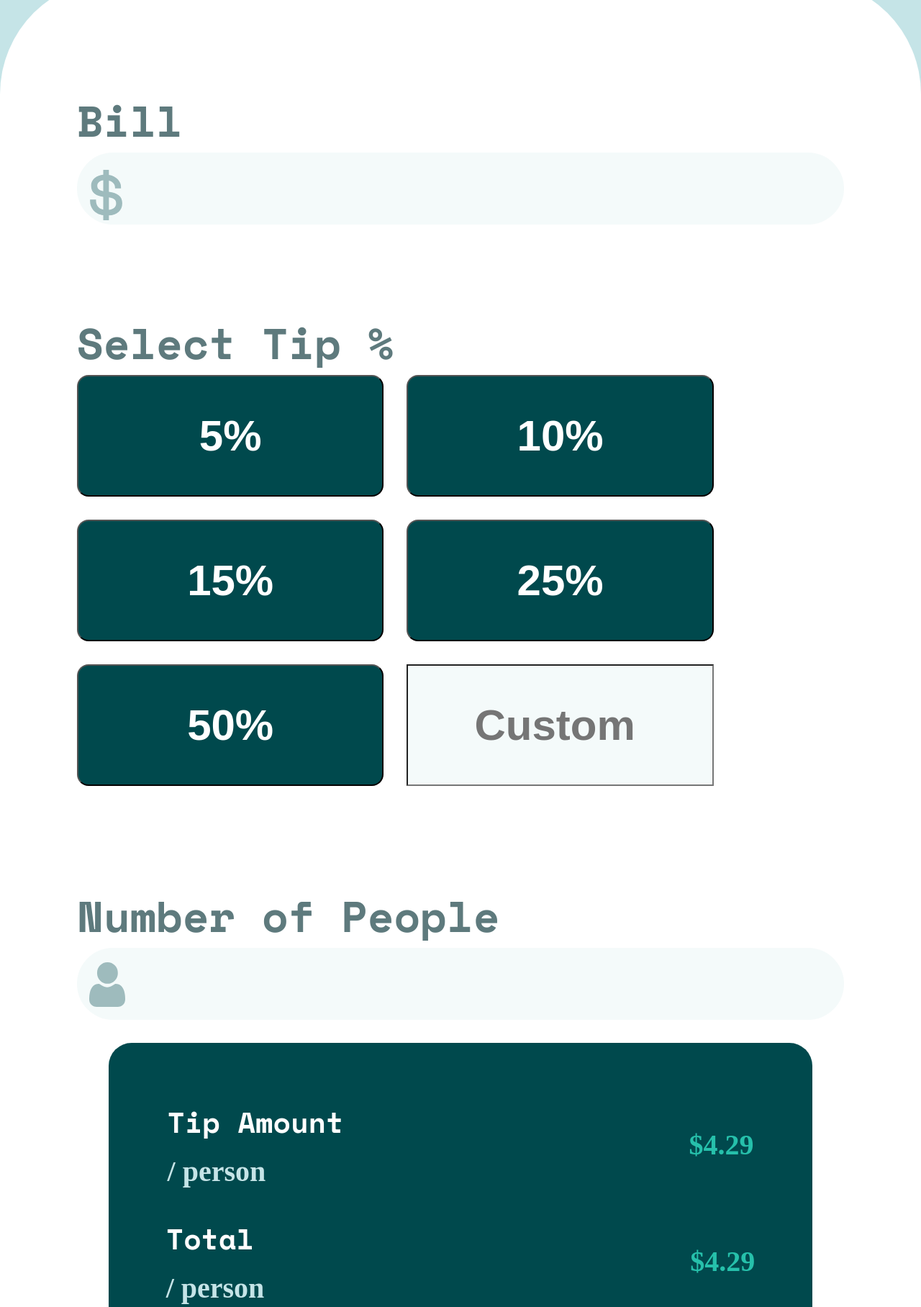
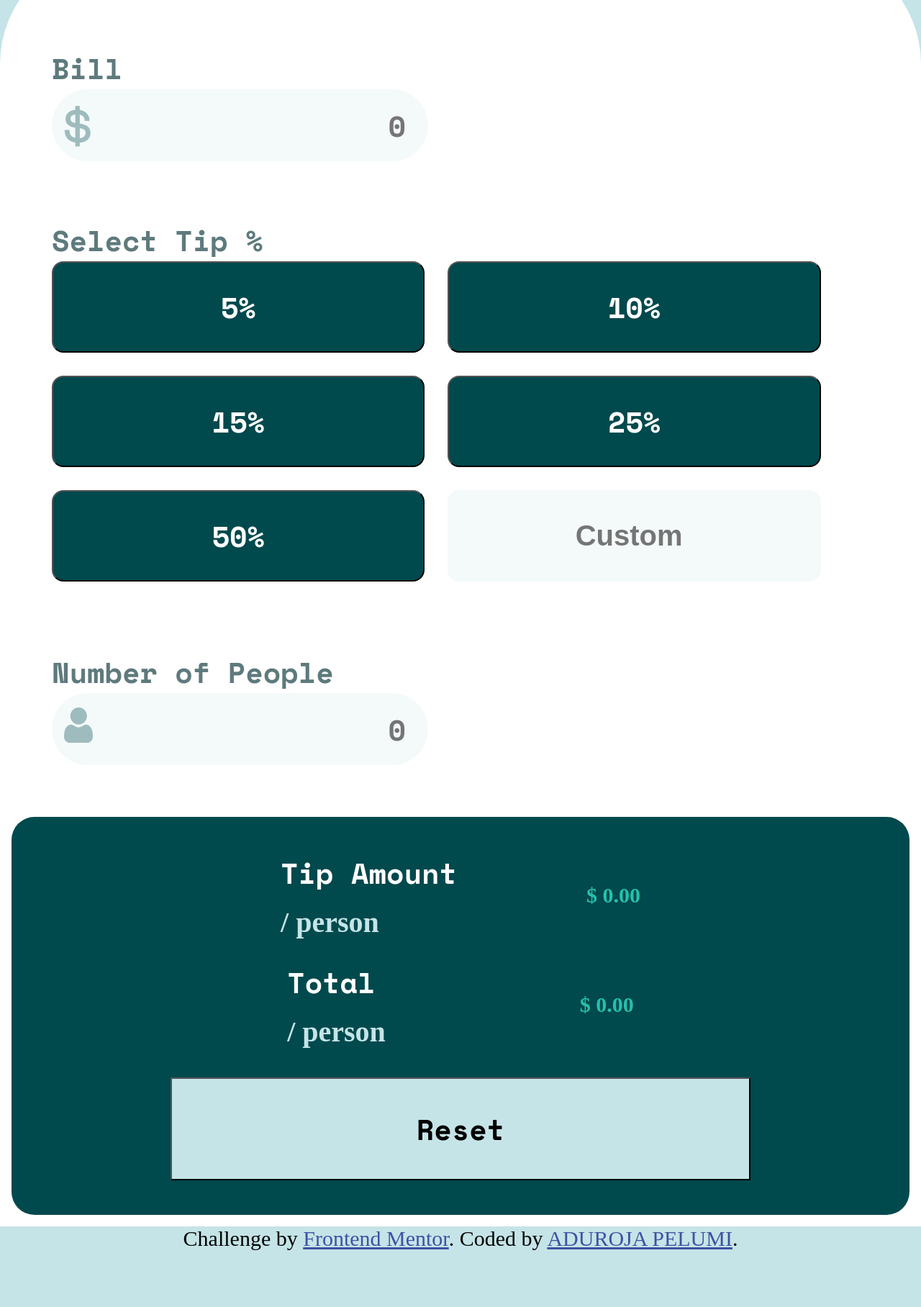
Before and after one commit to Tolaniii7/tip-calculator, a plain HTML site: page index.html in a window 1280 px wide. Shown: the part 413-2229 px from the top of the page at 72% size. After the commit the page ends 2151 px from the top, so only its background shows below. Drawn offline with nearby package versions, Linux system fonts and the light colour scheme.

Commit message:
made few changes to my js

```diff
--- a/index.html
+++ b/index.html
@@ -17,7 +17,7 @@
     <!-- Feel free to remove these styles or customise in your own stylesheet 👍 -->
     <style>
       .attribution {
-        font-size: 60px;
+        font-size: 30px;
         text-align: center;
       }
       .attribution a {
@@ -29,11 +29,13 @@
     <div class="logo"><img src="images/logo.svg" width="30%" alt="" /></div>
     <div class="container">
       <div class="article">
-        <header>
-          <p class="headers">Bill</p>
+        <p class="headers">Bill</p>
 
-          <input type="number" class="input--bill input--bill__1" />
-        </header>
+        <input
+          type="number"
+          class="input--bill input--bill__1"
+          placeholder="0"
+        />
 
         <div class="container-box">
           <p class="headers">Select Tip %</p>
@@ -48,11 +50,13 @@
           </div>
         </div>
 
-        <div>
-          <p class="headers">Number of People</p>
+        <p class="headers">Number of People</p>
 
-          <input type="number" class="input--bill input--bill__2" />
-        </div>
+        <input
+          type="number"
+          class="input--bill input--bill__2"
+          placeholder="0"
+        />
       </div>
 
       <main>
--- a/script.js
+++ b/script.js
@@ -8,18 +8,30 @@ const btnReset = document.querySelector(".button-reset");
 const tips = document.querySelectorAll(".tip-percentages");
 const customInputTips = document.querySelector(".tip-custom");
 
-let billValue = 0.0;
-let peopleValue = 1;
+let billValue = 0;
+let peopleValue = 0;
+labelAmt.textContent = `$ ${(0).toFixed("2")}`;
+labelTotal.textContent = `$ ${(0).toFixed("2")}`;
+
+const peopleInputFun = function () {
+  peopleValue = peopleInput.value;
+  if (!peopleValue) {
+    peopleInput.style.border = "2px solid red";
+  }
+};
 
 const calcTip = function (tipValue, customValue) {
   billValue = parseFloat(billInput.value);
   peopleValue = parseFloat(peopleInput.value);
 
-  if (peopleValue >= 1) {
+  if (!peopleValue) {
+    peopleInputFun();
+  } else if (peopleValue >= 1) {
     const tipAmount = (billValue * tipValue || customValue) / peopleValue;
     const total = billValue / peopleValue + tipAmount;
-    labelAmt.textContent = "$" + " " + tipAmount.toFixed(2);
-    labelTotal.textContent = "$" + " " + total.toFixed(2);
+    labelAmt.textContent = `$ ${tipAmount.toFixed("2")}`;
+    labelTotal.textContent = `$ ${total.toFixed("2")}`;
+    peopleInput.style.border = "none";
   }
 };
 
@@ -38,8 +50,6 @@ customInputTips.addEventListener("keydown", function (e) {
 });
 
 btnReset.addEventListener("click", function () {
-  labelAmt.textContent = "$" + " " + (0).toFixed(2);
-  labelTotal.textContent = "$" + " " + (0).toFixed(2);
-  billInput.value = 0.0;
-  peopleInput.value = 1;
+  labelAmt.textContent = `$ ${(0).toFixed("2")}`;
+  labelTotal.textContent = `$ ${(0).toFixed("2")}`;
 });
--- a/style.css
+++ b/style.css
@@ -13,37 +13,41 @@ body {
 .logo {
   text-align: center;
   margin-top: 2rem;
-  margin-bottom: 2em;
-  padding: 3em;
+  margin-bottom: 1em;
+  padding: 2em;
 }
 
 .container {
-  padding: 2em;
-  display: grid;
-  place-items: center;
+  width: 100%;
+  padding: 1em;
+  display: flex;
+  flex-direction: column;
   background-color: white;
   border-top-left-radius: 10em;
   border-top-right-radius: 10em;
 }
 
-/* @media only screen and (min-width: 400px) {
+/* @media only screen and (max-width: 600px) {
   .container {
-    display: grid;
-    grid-template-columns: 1fr 1fr;
+    display: flex;
+    flex-direction: column;
   }
 } */
 
-/* article {
+.article {
   width: 100%;
-} */
+  padding: 2.5em;
+  padding-left: 3.5em;
+  margin: 0 auto;
+}
 
 .input--bill {
   border: none;
   outline: none;
-  width: 100%;
+  max-width: 100%;
   height: 100px;
-  padding: 3rem;
-  font-size: 60px;
+  padding: 1rem;
+  font-size: 40px;
   border-radius: 2em;
   background-color: hsl(189, 41%, 97%);
   text-align: right;
@@ -55,48 +59,57 @@ body {
   background-image: url(images/icon-dollar.svg);
   background-repeat: no-repeat;
   background-position: 17px 20px;
-  background-size: 50px;
+  background-size: 40px;
 }
 
 .input--bill__2 {
   background-image: url(images/icon-person.svg);
   background-repeat: no-repeat;
   background-position: 17px 20px;
-  background-size: 50px;
+  background-size: 40px;
 }
 
 .headers {
-  font-size: 60px;
+  font-size: 40px;
   font-family: "Space Mono", monospace;
   padding-top: 2em;
-  font-weight: 700;
+  font-weight: bolder;
   color: hsl(186, 14%, 43%);
 }
 
 .tip__box {
   width: 100%;
   display: grid;
-  grid-template-columns: 40% 40%;
-  margin: 0 auto;
+  grid-template-columns: 45% 45%;
   gap: 2em;
   margin-bottom: 1em;
 }
 
+/* @media screen and (min-width: 400px) {
+  .tip__box {
+    display: grid;
+    grid-template-columns: 30% 30% 30%;
+  }
+} */
+
 .tip-percentages {
   background-color: hsl(183, 100%, 15%);
   color: hsl(0, 0%, 100%);
-  padding: 3rem;
+  padding: 2rem;
   border-radius: 1rem;
-  font-size: 60px;
-  font-weight: 700;
+  font-family: "Space Mono", monospace;
+  font-size: 40px;
+  font-weight: bolder;
 }
 
 .tip-custom {
   background-color: hsl(189, 41%, 97%);
   color: hsl(183, 100%, 15%);
   text-align: center;
-  font-size: 60px;
-  font-weight: 700;
+  font-size: 40px;
+  font-weight: bolder;
+  border-radius: 1rem;
+  border: none;
 }
 
 .tip-percentages:hover {
@@ -106,9 +119,9 @@ body {
 
 main {
   background-color: hsl(183, 100%, 15%);
-  padding: 5rem;
+  padding: 3rem;
   margin-top: 2em;
-  max-width: 100%;
+  width: 100%;
   border-radius: 2em;
   display: flex;
   flex-direction: column;
@@ -116,18 +129,18 @@ main {
 }
 
 .section--1 {
-  font-size: 40px;
+  font-size: 30px;
   display: flex;
   align-items: center;
-  gap: 12em;
+  gap: 6em;
   color: hsl(0, 0%, 100%);
 }
 
 .section--2 {
-  font-size: 40px;
+  font-size: 30px;
   display: flex;
   align-items: center;
-  gap: 14.8em;
+  gap: 9em;
   color: hsl(0, 0%, 100%);
   padding-top: 1em;
 }
@@ -161,6 +174,6 @@ main {
   background-color: hsl(185, 41%, 84%);
   font-family: "Space Mono", monospace;
   font-weight: 700;
-  font-size: 50px;
+  font-size: 40px;
   margin-top: 1em;
 }
```
